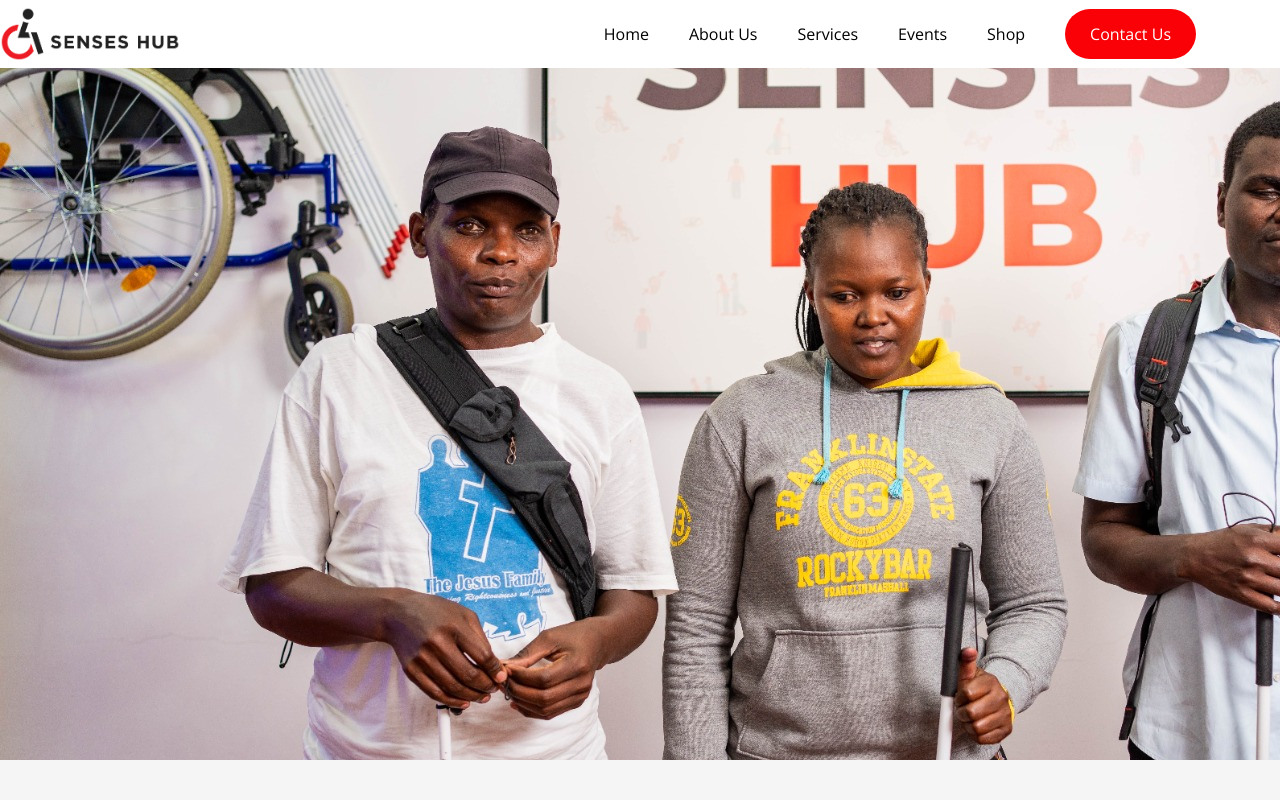
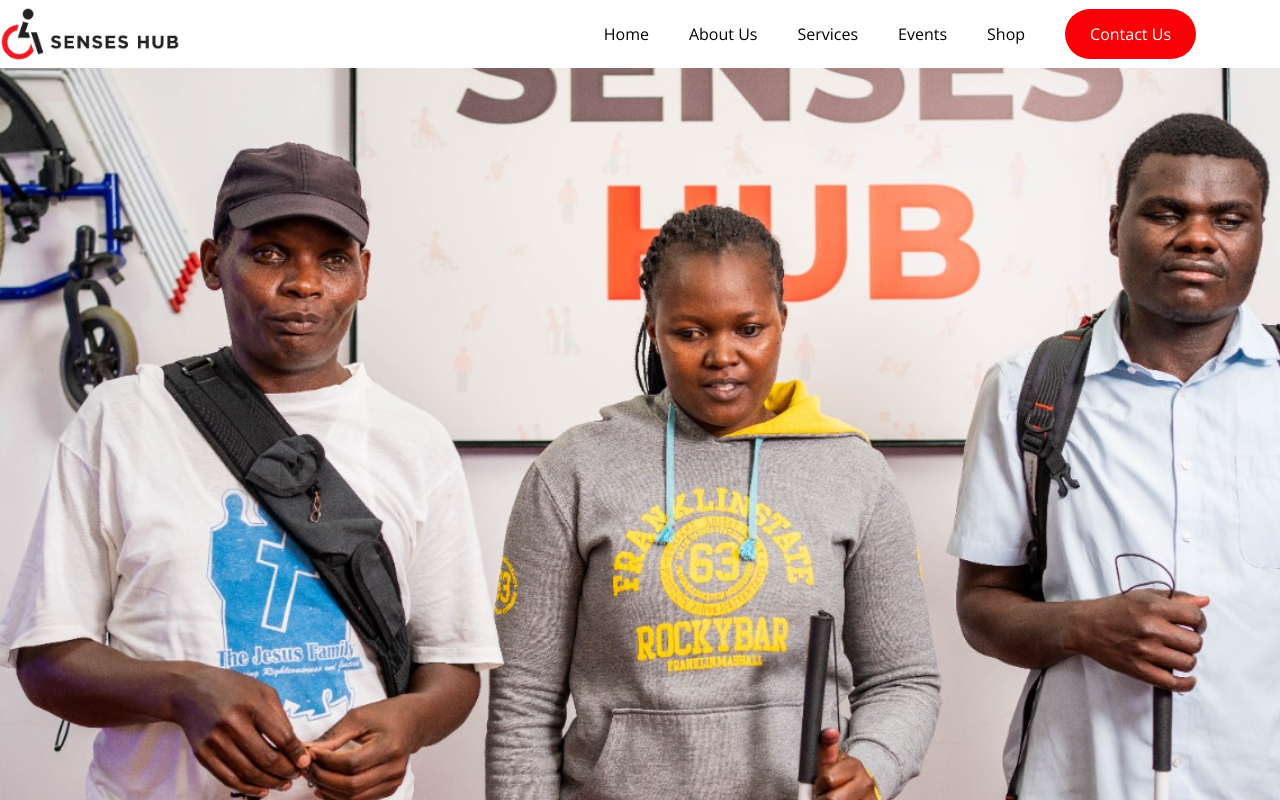
Before and after one commit to mariagichomo/Senses-Hub-Website, a React (Vite) app: page / in a window 1280 px wide. Shown: the top 800 px of the page. Built offline with nearby package versions, Linux system fonts and the light colour scheme.

Commit message:
Fit image on home page

```diff
--- a/src/Components/Hero/Hero.css
+++ b/src/Components/Hero/Hero.css
@@ -1,5 +1,7 @@
 .hero{
     width: 100%;
-    min-height: 95vh;
+    min-height: 150vh;
     background: url('../../assets/Home.jpeg');
+    background-size: cover;
+    background-position: center;
 }
```
